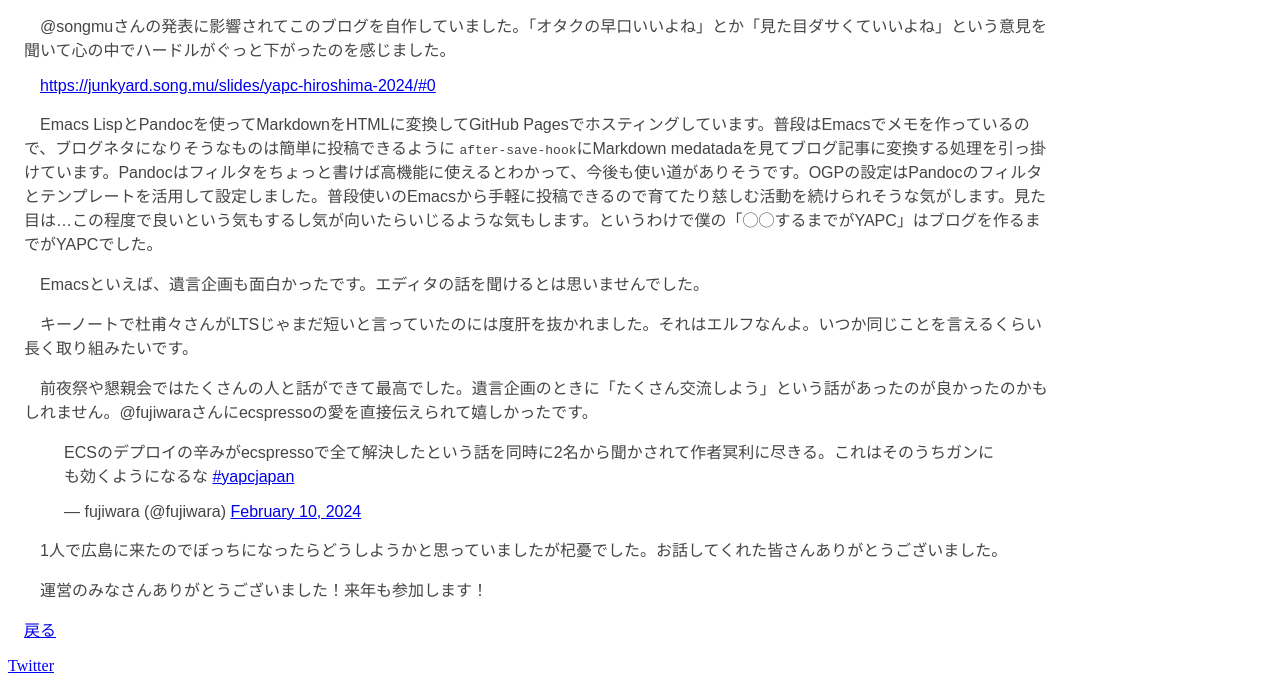
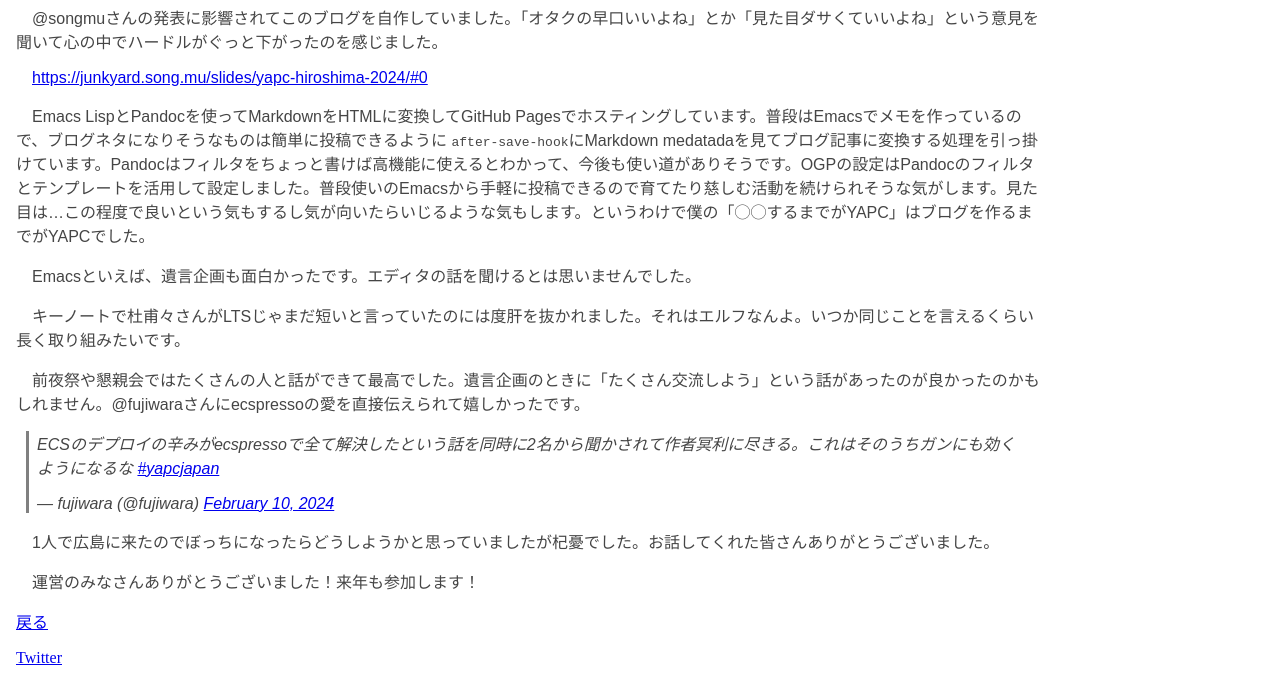
Before and after one commit to roronya/blog, a plain HTML site: page docs/202402202030.html in a window 1280 px wide. Shown: the part 449-1132 px from the top of the page. Drawn offline with Linux system fonts and the light colour scheme; a web font is replaced by a local one.

Commit message:
add style

```diff
--- a/docs/style.css
+++ b/docs/style.css
@@ -1,3 +1,7 @@
+body {
+  margin: 0; /* reset user agent stylesheet */
+}
+
 main {
   max-width: 1024px;
   margin: 0 16px 16px 16px;
@@ -19,3 +23,15 @@ main > h1 {
 main > p {
   text-indent: 1em;
 }
+
+footer {
+  margin: 16px;
+}
+
+blockquote {
+  margin-inline-start: 10px;
+  margin-inline-end: 10px;
+  border-left: solid gray;
+  padding-left: 8px;
+  font-style: italic;
+}
```
